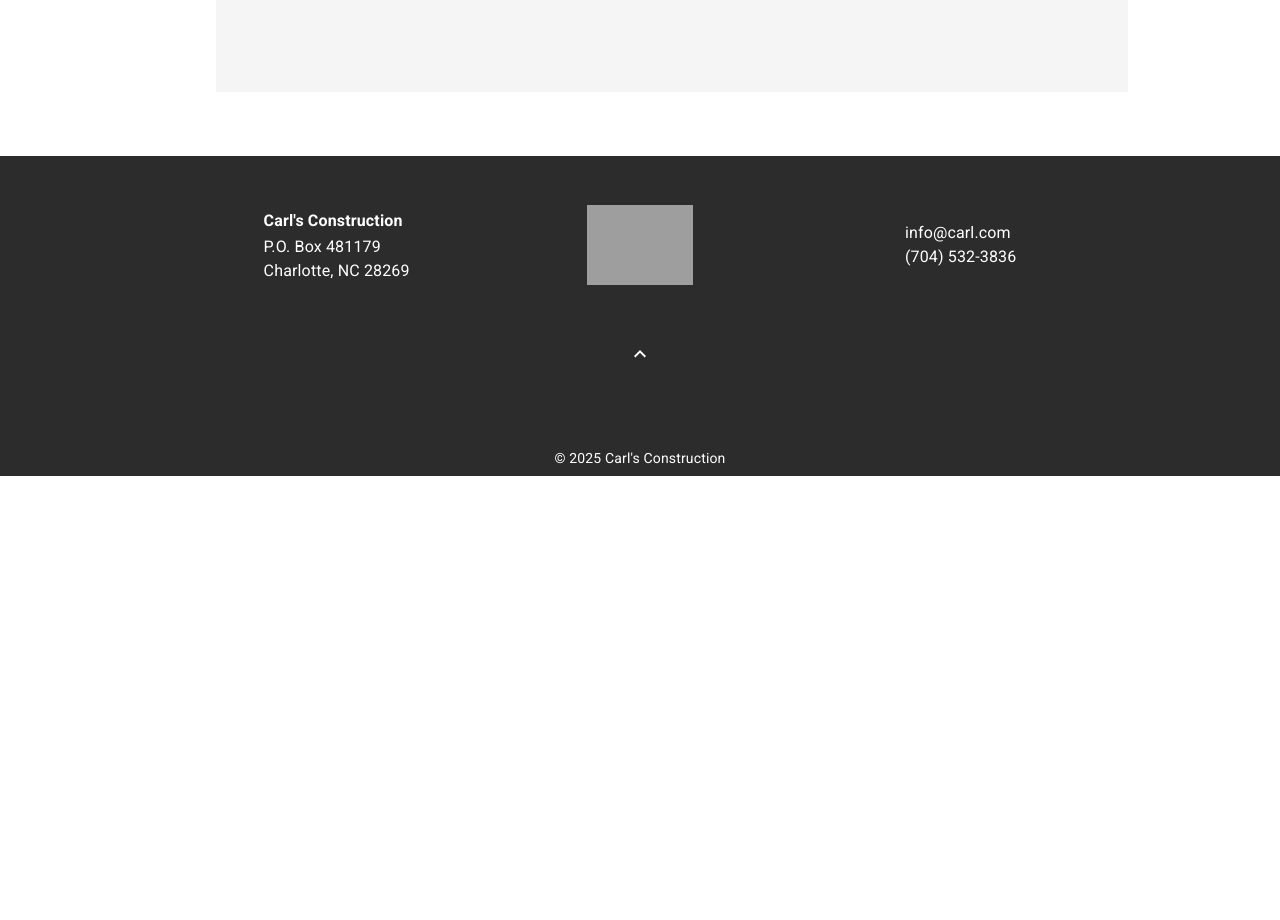
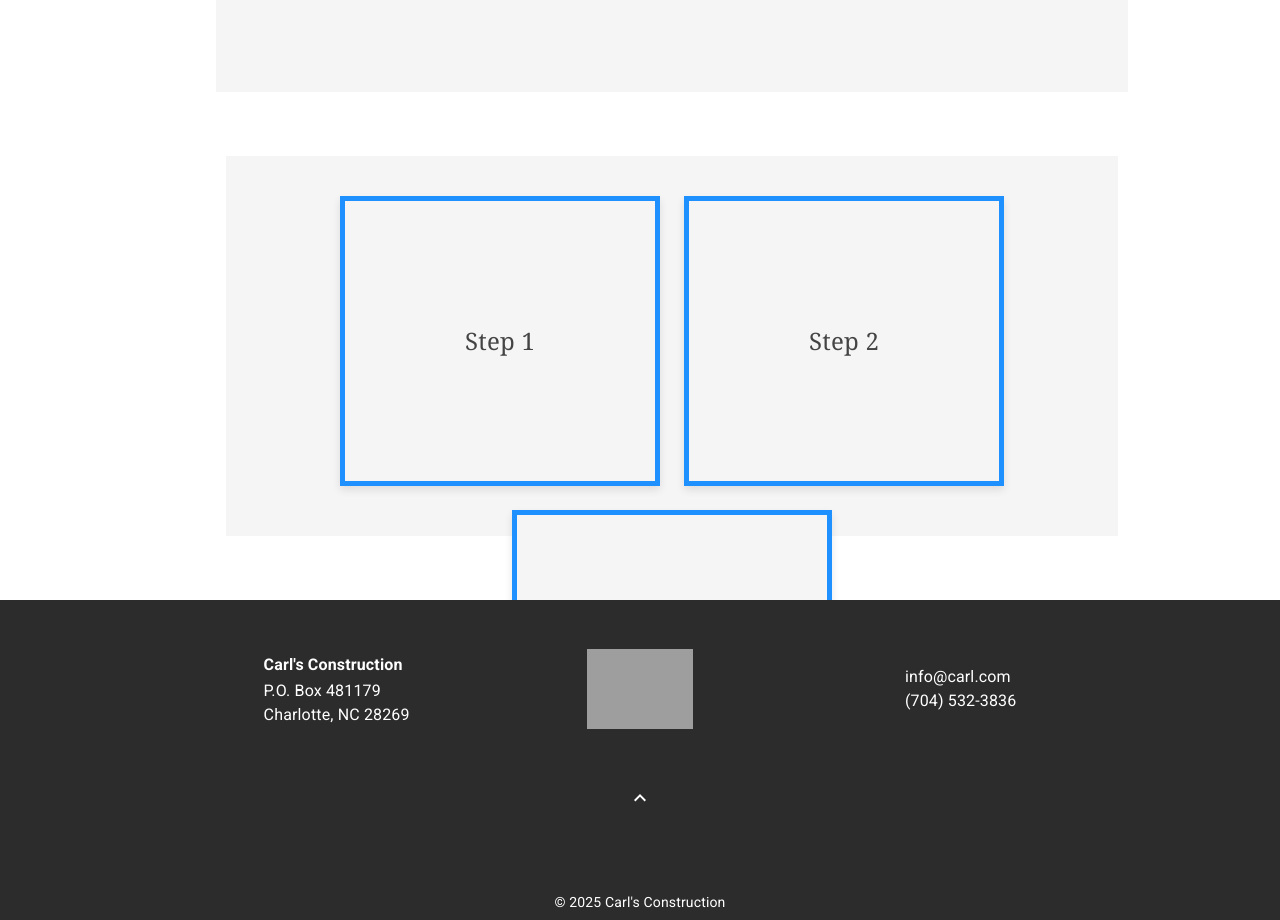
Before and after one commit to Reese-Software-Development-Consulting/pioneer-one, a React (Create React App) app in the folder frontend/: page / in a window 1280 px wide. Shown: the part 2220-3140 px from the top of the page. Before the commit the page ends 2696 px from the top, so only its background shows below. Built offline with nearby package versions, Linux system fonts and the light colour scheme; grey boxes are pictures that could not be loaded; some icons are missing; a web font is replaced by a local one.

Commit message:
Created SimpleStepper Component

```diff
--- /dev/null
+++ b/frontend/src/components/pageComponents/SimpleStepper.jsx
@@ -0,0 +1,56 @@
+import React from 'react';
+import { Box, Typography } from '@mui/material';
+
+const SimpleStepper = ({
+  height = 'auto',
+  width = '100%',
+  backgroundColor = '#fff',
+  color = '#d8a47f',
+  elements = [],
+}) => {
+  return (
+    <Box
+      sx={{
+        height,
+        width,
+        backgroundColor,
+        display: 'flex',
+        justifyContent: 'center',
+        alignItems: 'center',
+        padding: '40px 20px',
+        gap: '24px',
+        flexWrap: 'wrap',
+      }}
+    >
+      {elements.map((item, index) => (
+        <Box
+          key={index}
+          sx={{
+            backgroundColor,
+            border: `5px solid ${color}`,
+            boxShadow: `0 4px 8px rgba(0, 0, 0, 0.1)`,
+            padding: '40px 30px',
+            textAlign: 'center',
+            width: '250px',
+            height: '200px',
+            display: 'flex',
+            alignItems: 'center',
+            justifyContent: 'center',
+          }}
+        >
+          <Typography
+            sx={{
+              fontFamily: item.textFont || 'Arial',
+              fontSize: item.textSize || '1.25rem',
+              color: item.textColor || '#333',
+            }}
+          >
+            {item.text}
+          </Typography>
+        </Box>
+      ))}
+    </Box>
+  );
+};
+
+export default SimpleStepper;
--- a/frontend/src/pages/Home.jsx
+++ b/frontend/src/pages/Home.jsx
@@ -6,6 +6,7 @@ import ParagraphSection from '../components/text/ParagraphSection'
 import Image from '../components/images/CustomImage'
 import PageHeader from '../components/pageComponents/PageHeader'
 import Stepper from '../components/pageComponents/Stepper'
+import SimpleStepper from '../components/pageComponents/SimpleStepper'
 
 import Position from '../enums/PositionEnum'
 import BodySectionType from '../enums/BodySectionTypes'
@@ -187,6 +188,38 @@ const Home = () => {
           />
         }
       />
+
+      <BodySection
+        type={BodySectionType.SINGLE}
+        leftContent={
+          <SimpleStepper
+            height="300px"
+            width="70%"
+            backgroundColor={Theme.Modern.Background}
+            color={Theme.Modern.Secondary1}
+            elements={[
+              {
+                textFont: 'Georgia',
+                textSize: '1.5rem',
+                textColor: '#444',
+                text: 'Step 1',
+              },
+              {
+                textFont: 'Georgia',
+                textSize: '1.5rem',
+                textColor: '#444',
+                text: 'Step 2',
+              },
+              {
+                textFont: 'Georgia',
+                textSize: '1.5rem',
+                textColor: '#444',
+                text: 'Step 3',
+              },
+            ]}
+          />
+        }
+      />
 </>
   );
 };
```
